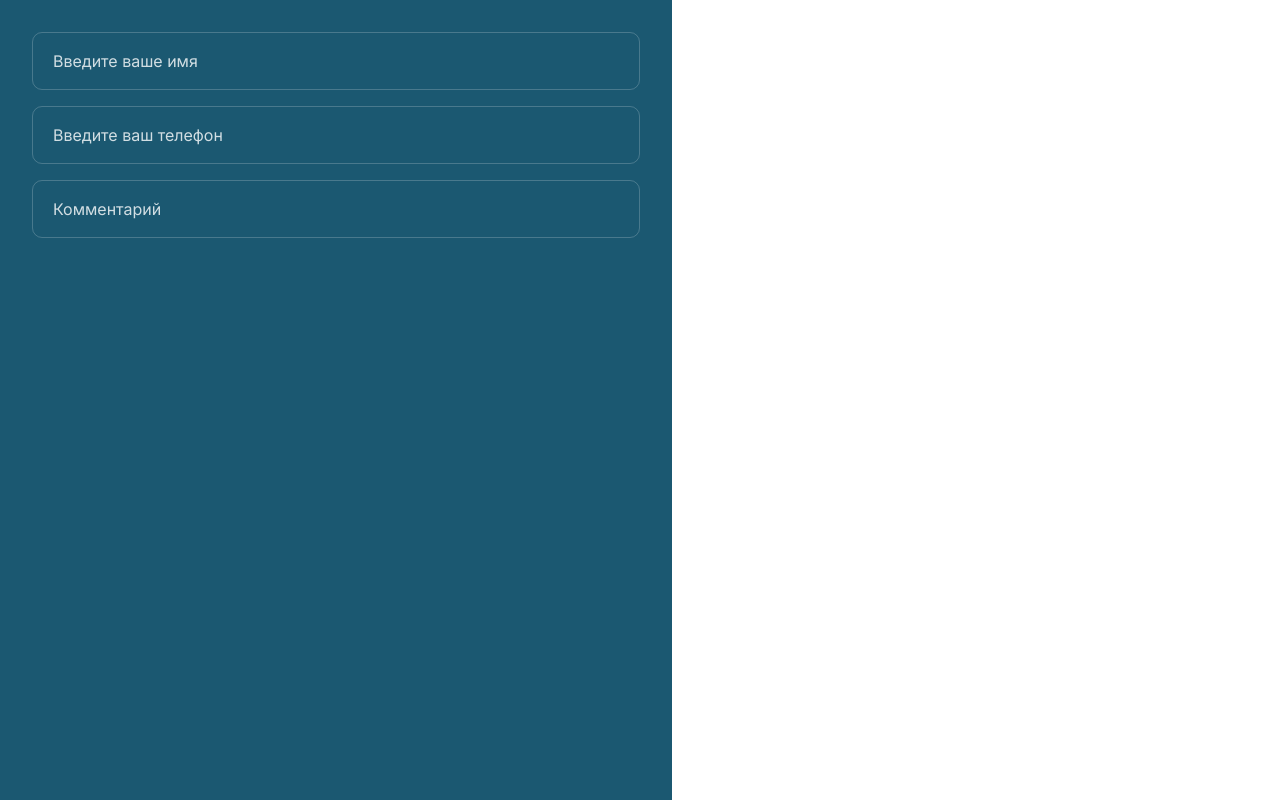
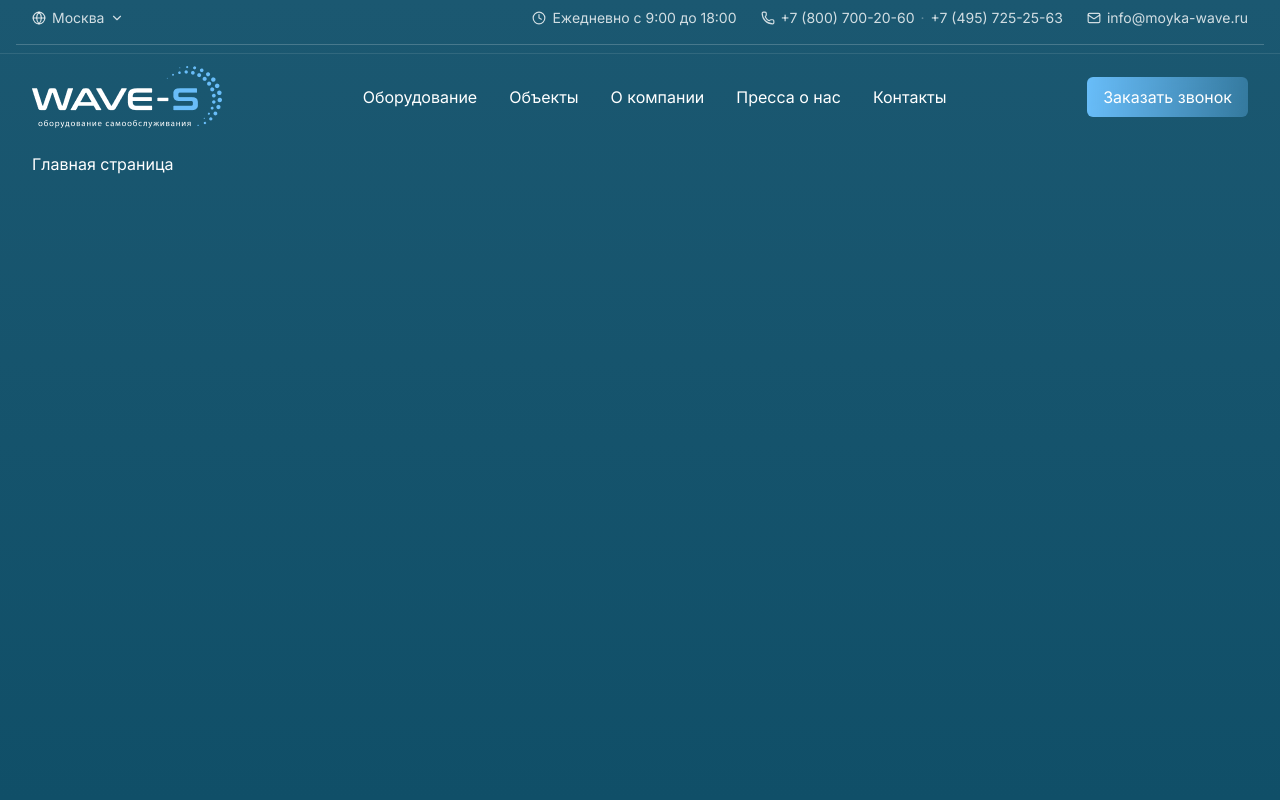
Before and after one commit to LGalushka/wave-s, a React (Vite) app: page / in a window 1280 px wide. Built offline with nearby package versions, Linux system fonts and the light colour scheme.

Commit message:
fix: correct Header layout with container-main and border divider

```diff
--- a/src/App.tsx
+++ b/src/App.tsx
@@ -1,15 +1,5 @@
-import { Input } from "./components/ui/Input";
-
 function App() {
-  return (
-    <>
-      <div className="min-h-screen bg-gradient-header-start p-8 flex flex-col gap-4 max-w-2xl">
-        <Input placeholder="Введите ваше имя" />
-        <Input placeholder="Введите ваш телефон" />
-        <Input placeholder="Комментарий" />
-      </div>
-    </>
-  );
+  return <></>;
 }
 
 export default App;
--- /dev/null
+++ b/src/app/router.tsx
@@ -0,0 +1,23 @@
+import { createBrowserRouter } from "react-router-dom";
+import { Layout } from "@/components/layout/Layout";
+
+export const router = createBrowserRouter([
+  {
+    path: "/",
+    element: <Layout />,
+    children: [
+      {
+        index: true,
+        element: <div className="text-text-white p-8">Главная страница</div>,
+      },
+      {
+        path: "catalog",
+        element: <div className="text-text-white p-8">Каталог</div>,
+      },
+      {
+        path: "catalog/:id",
+        element: <div className="text-text-white p-8">Страница товара</div>,
+      },
+    ],
+  },
+]);
--- a/src/components/layout/Header/NavBar.tsx
+++ b/src/components/layout/Header/NavBar.tsx
@@ -1,6 +1,7 @@
-import { Button } from "@/components/ui/Button";
 import { Menu, Phone } from "lucide-react";
 import { NavLink } from "react-router-dom";
+import { Button } from "@/components/ui/Button";
+import logo from "@/assets/logo.png";
 import { navLinks } from "./navLinks";
 
 interface NavBarProps {
@@ -10,42 +11,44 @@ interface NavBarProps {
 
 export const NavBar = ({ onCallClick, onMenuClick }: NavBarProps) => {
   return (
-    <div className="w-full 'px-4' 'px-3'">
-      <div className="max-w-7xl mx-auto flex items-center justify-between">
-        {/** Бургер для мобильного */}
-        <button className="lg: hidden text-text-white" onClick={onMenuClick}>
+    <div className="w-full px-4 py-3">
+      <div className="container-main mx-auto flex items-center justify-between">
+        {/* Бургер — только мобиль */}
+        <button className="lg:hidden text-text-white" onClick={onMenuClick}>
           <Menu size={24} />
         </button>
 
-        {/**Лого */}
+        {/* Логотип */}
         <NavLink to="/" className="shrink-0">
-          <img src="../../../assets/logo.png" alt="Wave-S" width={190} height={62} />
+          <img src={logo} alt="Wave-S" width={190} height={62} />
         </NavLink>
 
-        {/**Навигация для десктоп */}
+        {/* Навигация — только десктоп */}
         <nav className="hidden lg:flex items-center gap-8">
           {navLinks.map((link) => (
             <NavLink
               key={link.path}
               to={link.path}
-              className={({ isActive }) => `
-      text-text-white text-base transition-colors hover:text-text-accent
-      ${isActive ? "border-b-2 border-text-accent pb-0.5 rounden-sm" : ""}
-      `}
+              className={({ isActive }) =>
+                `text-text-white text-base transition-colors hover:text-text-accent
+                ${isActive ? "border-b-2 border-text-accent pb-0.5 rounded-sm" : ""}`
+              }
             >
               {link.label}
             </NavLink>
           ))}
         </nav>
 
-        {/**Кнопка декстоп / иконка мобильн */}
+        {/* Кнопка десктоп / иконка мобиль */}
         <div>
+          {/* Десктоп */}
           <div className="hidden lg:block">
             <Button variant="header" onClick={onCallClick}>
               Заказать звонок
             </Button>
           </div>
 
+          {/* Мобиль */}
           <a href="tel:+78007002060" className="lg:hidden text-text-white">
             <Phone size={24} />
           </a>
--- a/src/components/layout/Header/TopBar.tsx
+++ b/src/components/layout/Header/TopBar.tsx
@@ -2,8 +2,8 @@ import { ChevronDown, Clock, Globe, Mail, Phone } from "lucide-react";
 
 export const TopBar = () => {
   return (
-    <div className="w-full py-2 px-4" style={{ background: "rgba(0, 0, 0, 0.15)" }}>
-      <div className="max-w-1280px mx-auto flex items-center justify-between">
+    <div className="w-full py-2 px-4">
+      <div className="container-main mx-auto flex items-center justify-between pb-4 border-b border-white/20">
         {/* Город */}
         <button className="flex items-center gap-1.5 text-text-white/80 text-sm hover:text-text-white transition-colors">
           <Globe size={14} />
--- a/src/components/layout/Header/index.tsx
+++ b/src/components/layout/Header/index.tsx
@@ -9,12 +9,7 @@ export const Header = () => {
 
   return (
     <>
-      <header
-        className="fixed top-0 left-0 right-0 z-30 w-full"
-        style={{
-          background: "linear-gradient(180deg, #1B5871 0%, #104F68 100%)",
-        }}
-      >
+      <header className="fixed top-0 left-0 right-0 z-30 w-full">
         {/* Верхняя полоса — скрыта на мобиле */}
         <div className="hidden lg:block border-b border-white/10">
           <TopBar />
--- /dev/null
+++ b/src/components/layout/Layout/index.tsx
@@ -0,0 +1,13 @@
+import { Outlet } from "react-router-dom";
+import { Header } from "../Header";
+
+export const Layout = () => {
+  return (
+    <div className="min-h-screen" style={{ background: "linear-gradient(180deg, #1B5871 0%, #104F68 100%)" }}>
+      <Header />
+      <main className="pt-30">
+        <Outlet />
+      </main>
+    </div>
+  );
+};
--- a/src/index.css
+++ b/src/index.css
@@ -47,3 +47,12 @@
 @utility text-shadow-white {
   text-shadow: 0px 2px 4px rgba(255, 255, 255, 0.21);
 }
+@layer utilities {
+  .container-main {
+    max-width: 1280px;
+    margin-left: auto;
+    margin-right: auto;
+    padding-left: 1rem;
+    padding-right: 1rem;
+  }
+}
--- a/src/main.tsx
+++ b/src/main.tsx
@@ -4,10 +4,13 @@ import { store } from "@/app/store.ts";
 import "./index.css";
 import App from "./App.tsx";
 import { Provider } from "react-redux";
+import { RouterProvider } from "react-router-dom";
+import { router } from "./app/router.tsx";
 
 createRoot(document.getElementById("root")!).render(
   <StrictMode>
     <Provider store={store}>
+      <RouterProvider router={router} />
       <App />
     </Provider>
   </StrictMode>,
```
